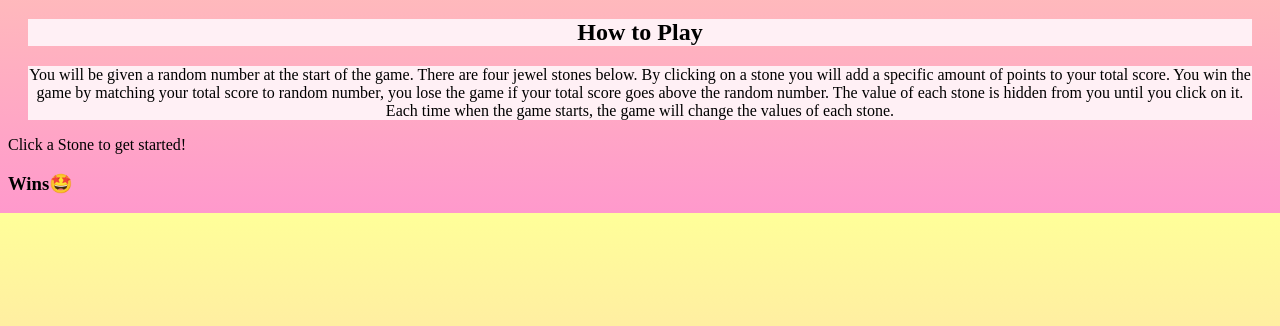
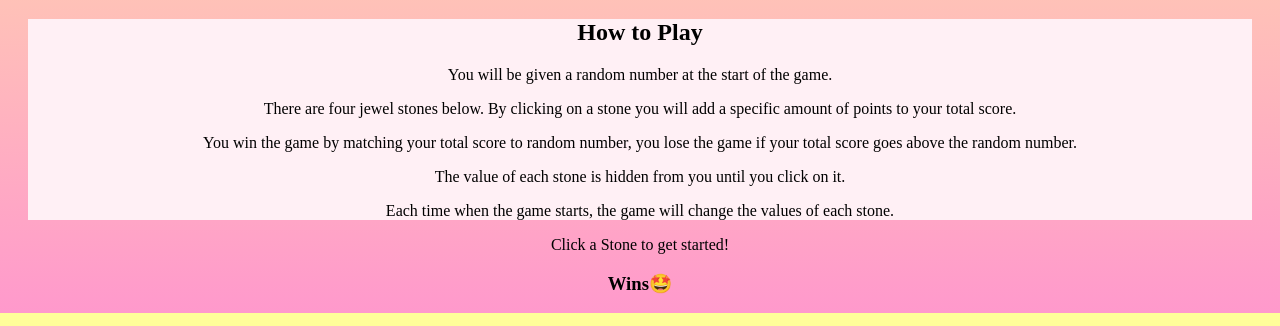
Before and after one commit to Tayaj718/Unit-4-Game-Crystals, a plain HTML site: page index.html in a window 1280 px wide. Shown: the part 474-800 px from the top of the page. Drawn offline with Linux system fonts and the light colour scheme.

Commit message:
simplified div code for header and directions

```diff
--- a/assets/css/style.css
+++ b/assets/css/style.css
@@ -13,9 +13,6 @@ body {
 
 
 
-.howto {
-    background-color: lavenderblush;
-}
 
 .directions {
     background-color: lavenderblush;
--- a/index.html
+++ b/index.html
@@ -13,25 +13,28 @@
     <!--INSERT BANNER CODE HERE-->
         <div id="banner"><img src="assets/images/diamond-jewellery-collection-banner_1920x.jpg">
             <h1 class="jewel">💎JEWEL COLLECTOR💎</h1>
-
-            <h2 class="howto">How to Play</h2>
-            <p class="directions">
-                You will be given a random number at the start of the game.
-
-                There are four jewel stones below. By clicking on a stone you will add a specific amount of points to your total score.
-
-                You win the game by matching your total score to random number, you lose the game if your total score goes above the random number.
-
-                The value of each stone is hidden from you until you click on it.
-
-                Each time when the game starts, the game will change the values of each stone.
+            <div class="directions">
+            <h2>How to Play</h2>
 
 
-            </p>
+                <p>You will be given a random number at the start of the game.</p>
+
+
+                <p>There are four jewel stones below. By clicking on a stone you will add a specific amount of points to your total score.</p>
+
+
+               <p> You win the game by matching your total score to random number, you lose the game if your total score goes above the random number.</p>
+
+
+                <p>The value of each stone is hidden from you until you click on it.</p>
+
+                <p>Each time when the game starts, the game will change the values of each stone.</p>
+
+
         </div>
-
+        <!--GAME TIME-->
         <div id="container">
-            <!--ADD MUSIC HERE-->
+            <!--FIRST ROW FOR RANDOM NUMBER-->
             <div id="game-section">
                 <p>Click a Stone to get started!</p>
             <div>
```
